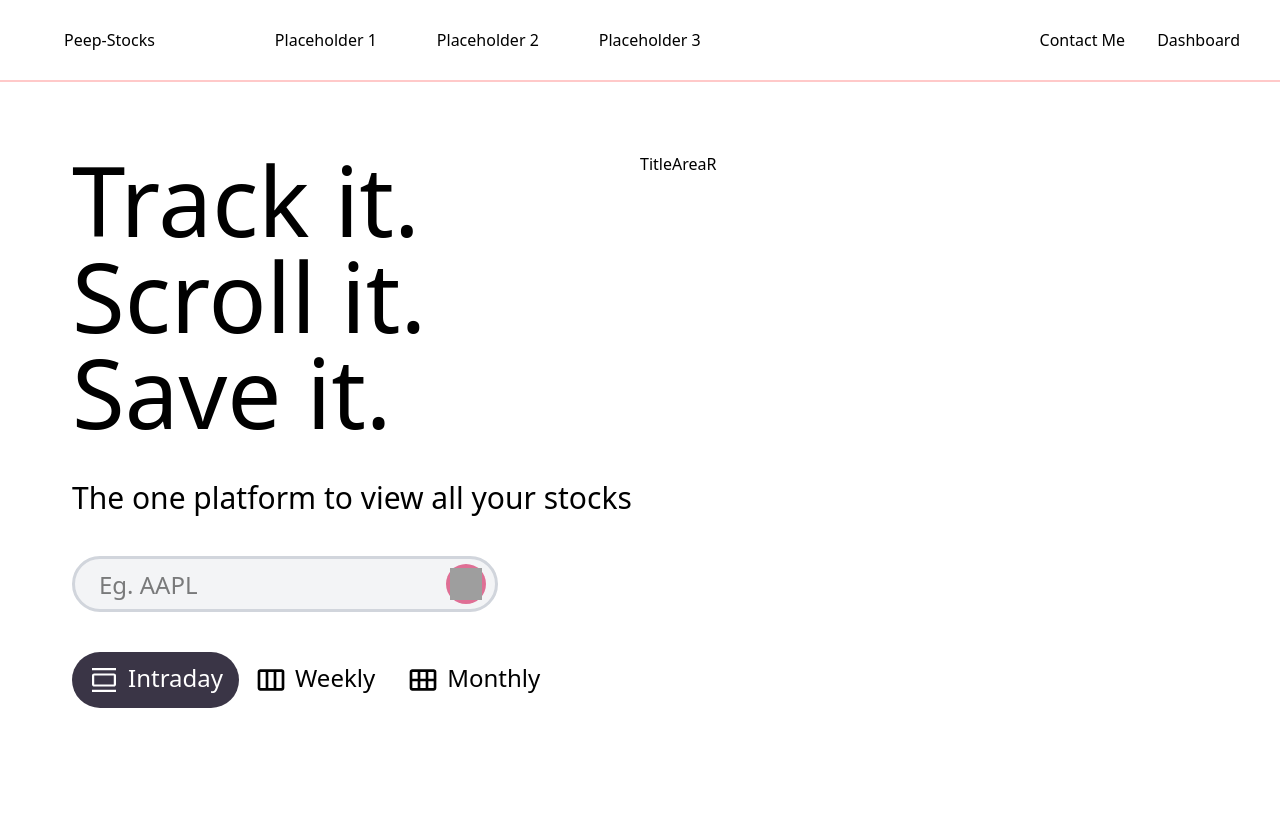
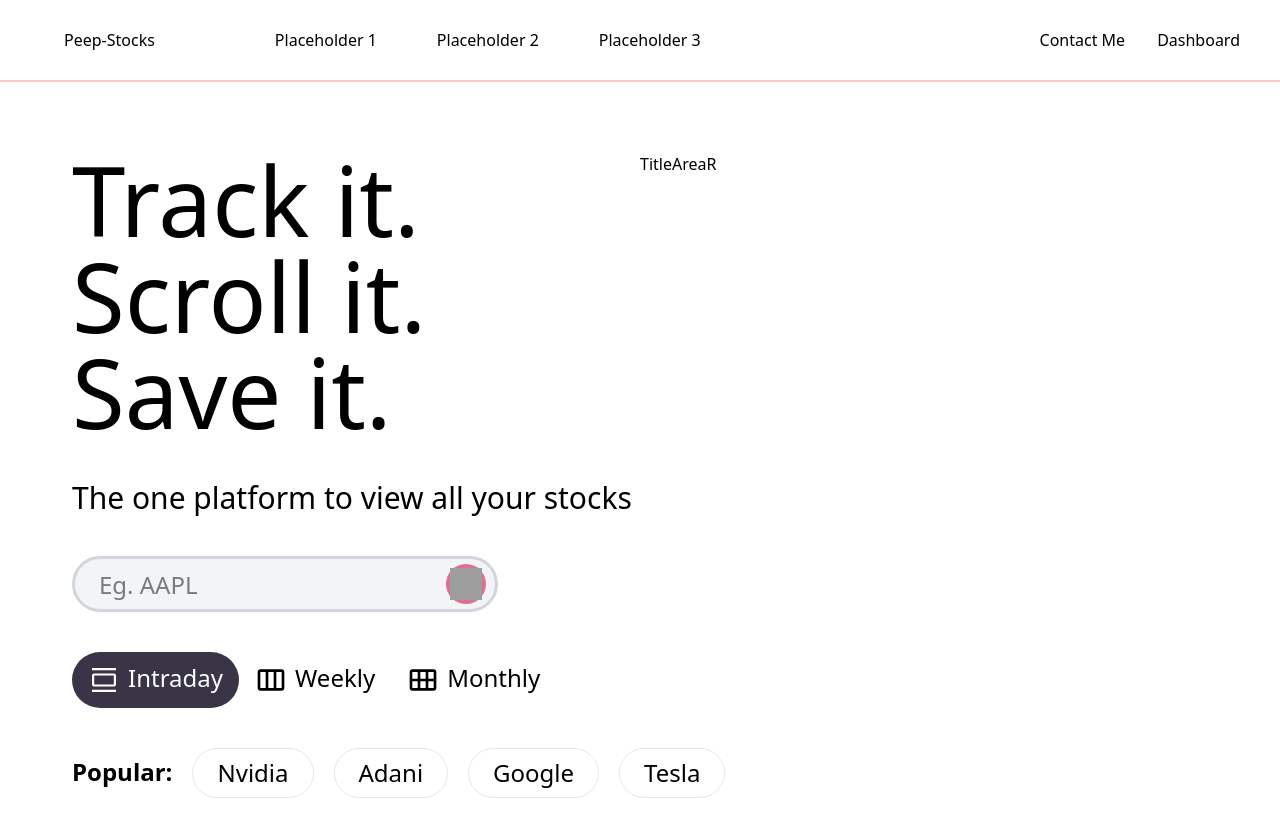
Before and after one commit to ranjanaditya452/Peep_Stocks, a React (Vite) app in the folder stock-trackerFE/: page / in a window 1280 px wide. Shown: the top 836 px of the page. Before the commit the page ends 800 px from the top, so only its background shows below. Built offline with nearby package versions, Linux system fonts and the light colour scheme; grey boxes are pictures that could not be loaded.

Commit message:
Popular tray done

```diff
--- a/stock-trackerFE/src/components/TitleAreaL.jsx
+++ b/stock-trackerFE/src/components/TitleAreaL.jsx
@@ -1,6 +1,7 @@
 import React from 'react'
 import SearchBar from './microcomponents/SearchBar'
 import DayTray from './microcomponents/DayTray'
+import PopularTray from './microcomponents/PopularTray'
 
 const TitleAreaL = () => {
 
@@ -11,6 +12,7 @@ const TitleAreaL = () => {
         <div className='text-3xl'>The one platform to view all your stocks</div>
         <SearchBar/>
         <DayTray/>
+        <PopularTray/>
       </div>
 
     </>
--- /dev/null
+++ b/stock-trackerFE/src/components/microcomponents/PopularTray.jsx
@@ -0,0 +1,17 @@
+import React from 'react'
+
+const PopularTray = () => {
+
+ let btnStyle="text-2xl hover:cursor-pointer py-2 px-6 rounded-full border-1 border-[#e7e7e9] hover:bg-[#faf9fb]"
+  return (
+    <div className='flex gap-5 '>
+        <strong className='text-2xl py-2'>Popular: </strong>
+        <button className={`${btnStyle}`}>Nvidia</button>
+        <button className={`${btnStyle}`}>Adani</button>
+        <button className={`${btnStyle}`}>Google</button>
+        <button className={`${btnStyle}`}>Tesla</button>
+    </div>
+  )
+}
+
+export default PopularTray
```
